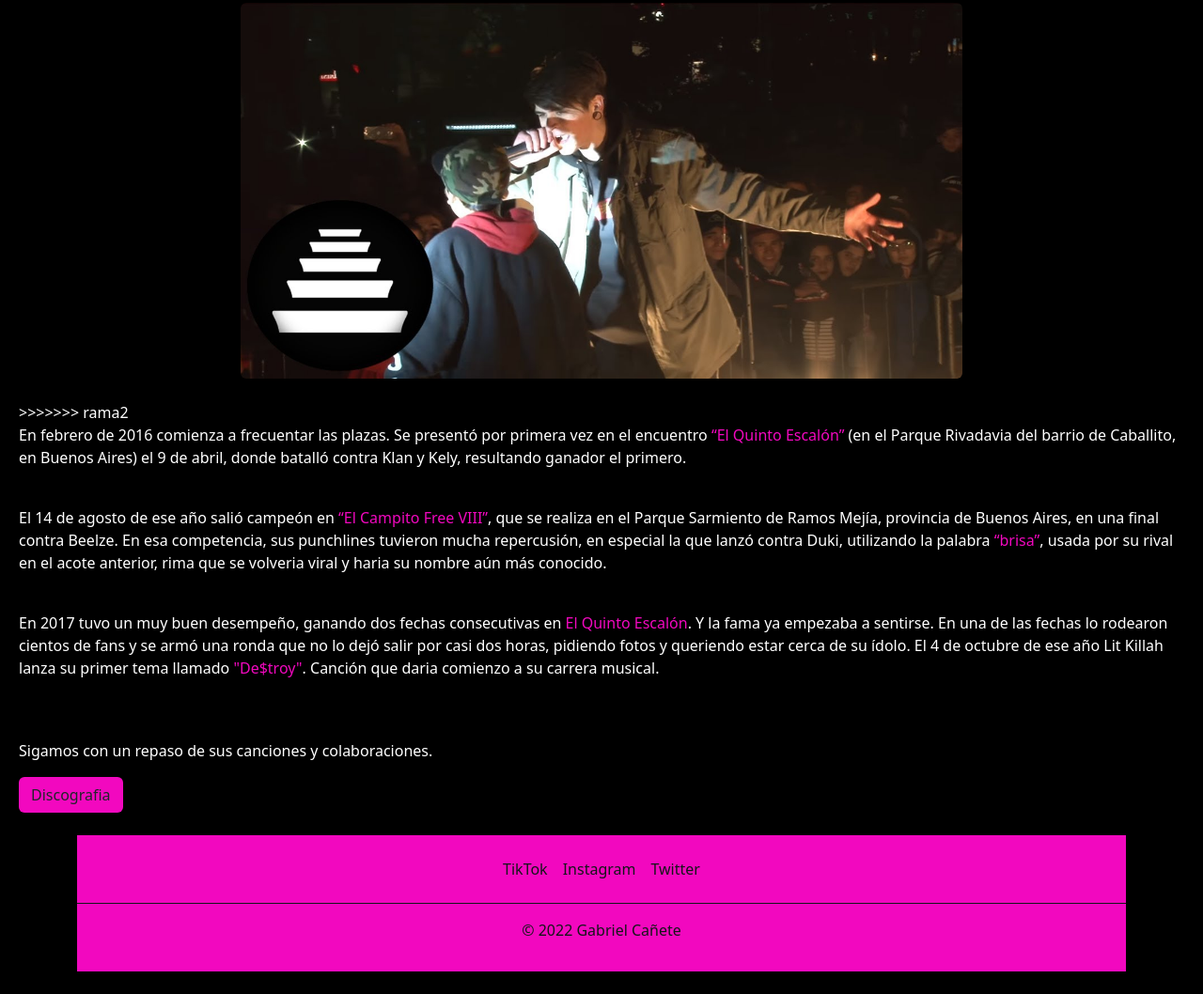
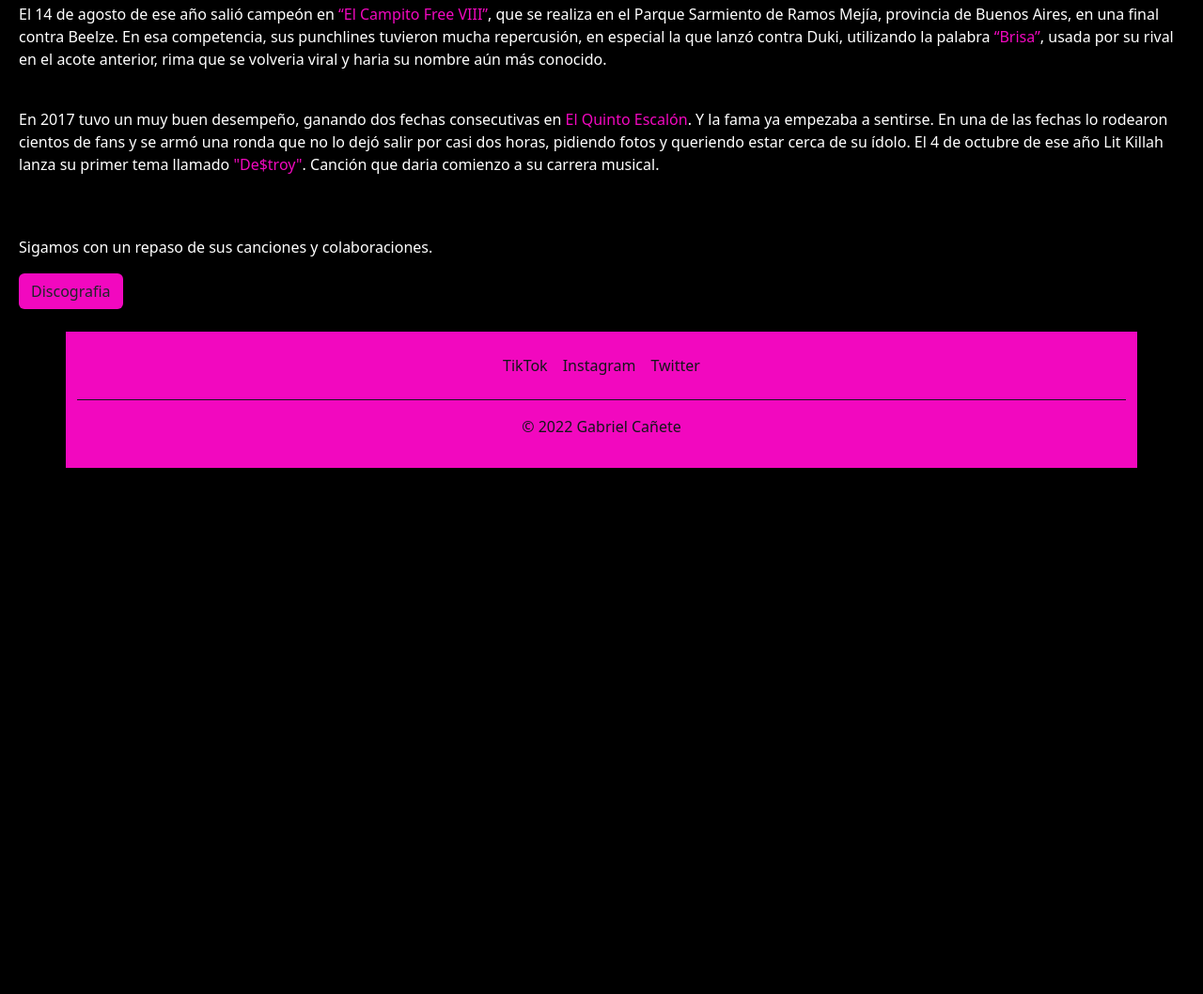
Before and after one commit to Gabriel-Canete/Proyecto-final, a website: page pages/biografia.html in a window 1280 px wide. Shown: the part 963-2021 px from the top of the page at 94% size. After the commit the page ends 1485 px from the top, so only its background shows below. Drawn offline with nearby package versions, Linux system fonts and the light colour scheme.

Commit message:
agregué gitignore y modifique errores en los html

```diff
--- a/pages/biografia.html
+++ b/pages/biografia.html
@@ -49,11 +49,8 @@
             <p>Rápidamente tomó notoriedad por la rapidez de su doble tempo y su ingenio, aptitudes que le valieron los
                 apodos de <span>“Ametralladora”</span> y <span>“Modo Tomate”</span> (porque se pone colorado al no tomar aire para terminar su
                 frase).</p>
-<<<<<<< HEAD
             <span><img class="rounded mx-auto d-block mt-5 mb-4 animate__animated animate__zoomIn tamaño_foto" src="../img/Lit rapeando.jpg" alt="Lit killah rapeando contra luchito en el quinto escalon"></span>
-=======
-            <span><img class="rounded mx-auto d-block mt-5 mb-4 animate__animated animate__zoomIn tamaño_foto" src="../img/Lit rapeando.jpg" alt="Lit killah rapeando en el quinto escalon"></span>
->>>>>>> rama2
+            <!-- <span><img class="rounded mx-auto d-block mt-5 mb-4 animate__animated animate__zoomIn tamaño_foto" src="../img/Lit rapeando.jpg" alt="Lit killah rapeando en el quinto escalon"></span> -->
             <br>
             <p>En febrero de 2016 comienza a frecuentar las plazas. Se presentó por primera vez en el encuentro <span>“El
                 Quinto Escalón”</span> (en el Parque Rivadavia del barrio de Caballito, en Buenos Aires) el 9 de abril, donde
@@ -62,7 +59,7 @@
             <p>El 14 de agosto de ese año salió campeón en <span>“El Campito Free VIII”</span>, que se realiza en el Parque Sarmiento
                 de Ramos Mejía, provincia de Buenos Aires, en una final contra Beelze. En esa competencia, sus
                 punchlines tuvieron mucha repercusión, en especial la que lanzó contra Duki, utilizando la palabra
-                <span>“brisa”</span>, usada por su rival en el acote anterior, rima que se volveria viral y haria su nombre aún más
+                <span>“Brisa”</span>, usada por su rival en el acote anterior, rima que se volveria viral y haria su nombre aún más
                 conocido.</p>
             <br>
             <p>En 2017 tuvo un muy buen desempeño, ganando dos fechas consecutivas en <span>El Quinto Escalón</span>. Y la fama ya
@@ -78,8 +75,7 @@
     </main>
 
     <!-- FOOTER -->
-    <div class="container">
-        <footer class="py-3 my-4 footer-color">
+        <footer class="py-3 my-4 footer-color container">
             <ul class="nav justify-content-center border-bottom pb-3 mb-3">
                 <li class="nav-item"><a href="https://www.tiktok.com/@litkillah?lang=es"
                         class="nav-link px-2 text-muted" target="_blank">TikTok</a></li>
@@ -91,7 +87,6 @@
             </ul>
             <p class="text-center text-muted">© 2022 Gabriel Cañete</p>
         </footer>
-    </div>
     <script src="https://cdn.jsdelivr.net/npm/bootstrap@5.2.0/dist/js/bootstrap.bundle.min.js"
         integrity="sha384-A3rJD856KowSb7dwlZdYEkO39Gagi7vIsF0jrRAoQmDKKtQBHUuLZ9AsSv4jD4Xa"
         crossorigin="anonymous"></script>
```
Also changed, not shown: index.html (+2 -4 lines), pages/contacto.html (+1 -3 lines), pages/discografia.html (+1 -3 lines), pages/galeria.html (+2 -4 lines), 1 other file.
